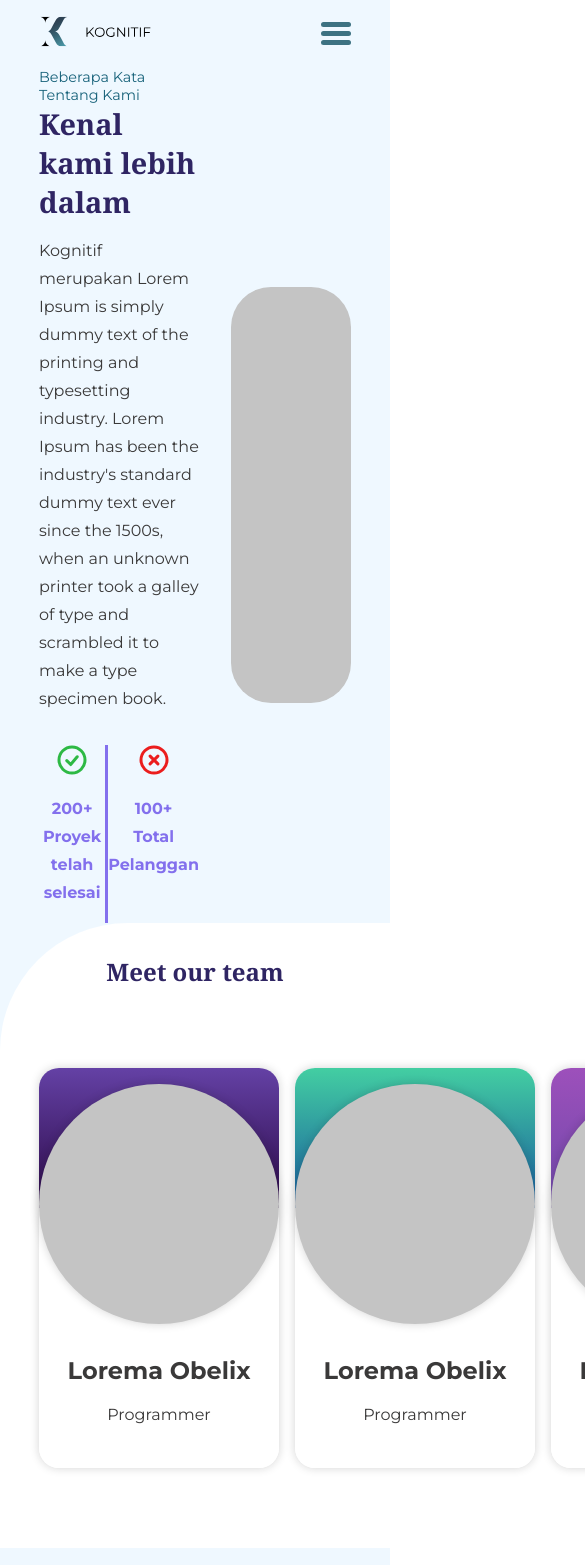
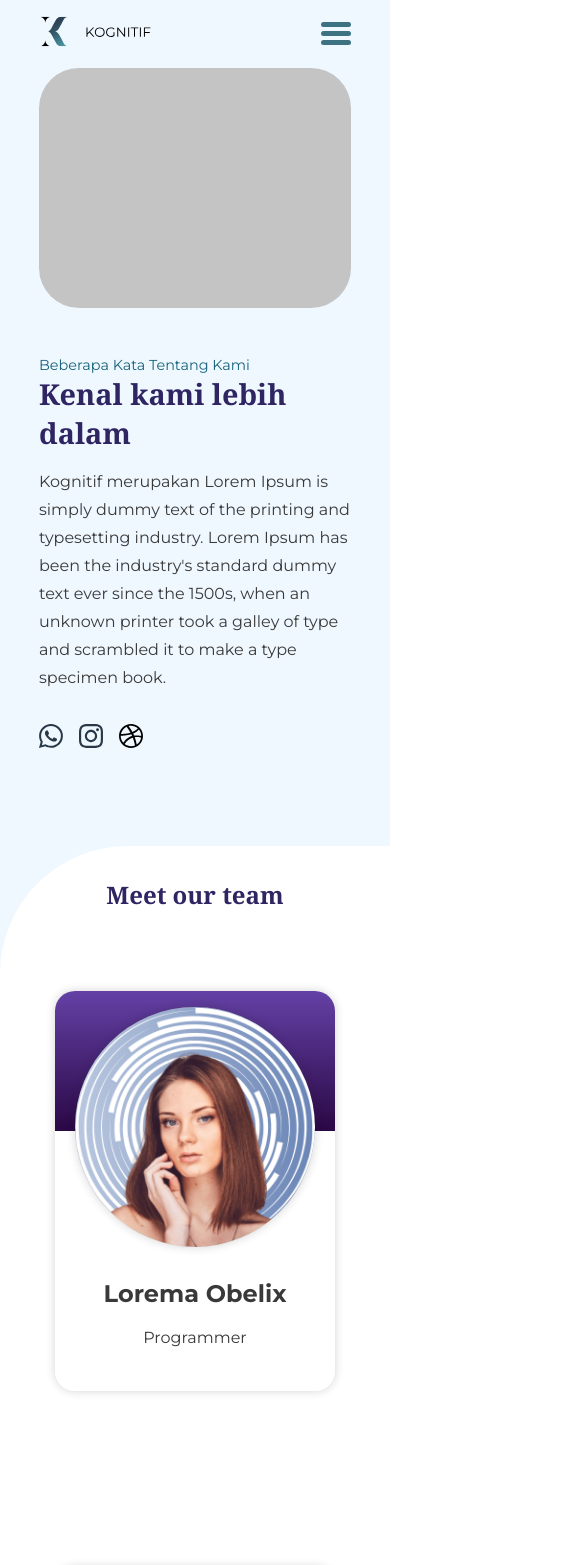
Before and after one commit to raharditya/kognitif.id, a Next.js app: page /about in a window 390 px wide. Shown: the top 1565 px of the page, 585 px wide, since content can reach past the window. Built offline with nearby package versions, Linux system fonts and the light colour scheme.

Commit message:
change about us property and layout

```diff
--- a/components/TeamContent.jsx
+++ b/components/TeamContent.jsx
@@ -5,7 +5,7 @@ function TeamContent(props) {
         <div className="tc-flex">
             <div className="tc-container">
                 <div className="tc-info">
-                    <div className="tc-image"></div>
+                    <div className="tc-image" style={{backgroundImage: `url("/profile-pic.png")`}}></div>
                     <div className="tc-desc">
                         <h2> Lorema Obelix </h2>
                         <p> Programmer </p>
--- a/pages/about.jsx
+++ b/pages/about.jsx
@@ -1,6 +1,7 @@
 import React from "react";
 import Head from "next/head";
 import TeamContent from "../components/TeamContent";
+import Link from "next/link";
 
 function about(props) {
     return(
@@ -20,13 +21,22 @@ function about(props) {
                         took a galley of type and scrambled it to make a type specimen book.
                         </p>
                         <div className="abt-container">
-                            <div className="abt-item abt-item-1">
-                                <img src="/svg/check.svg" alt=""/>
-                                <p> 200+ <br/> Proyek telah selesai </p>
-                            </div>
-                            <div className="abt-item">
-                                <img src="/svg/cross.svg" alt=""/>
-                                <p> 100+ <br/> Total Pelanggan </p>
+                            <div className="abt-social">
+                                <Link href="/">
+                                    <a>
+                                        <img src="/svg/whatsapp.svg" alt=""/>
+                                    </a>
+                                </Link>
+                                <Link href="/">
+                                    <a>
+                                        <img src="svg/instagram.svg" alt="" />
+                                    </a>
+                                </Link>
+                                <Link href="/">
+                                    <a>
+                                        <img src="svg/dribbble.svg" alt="" />
+                                    </a>
+                                </Link>
                             </div>
                         </div>
                     </div>
--- a/styles/about.scss
+++ b/styles/about.scss
@@ -36,18 +36,14 @@ $BLUE: #8370ed;
 
 .abt-container{
     display: flex;
-    justify-items: center;
-    text-align: center;
+    justify-content: space-between;
     margin-top: 2rem;
-    font-weight: 700;
     color: $MAIN-COLOR;
 
-    .abt-item{
-        flex: 1;
-    }
-
-    .abt-item-1{
-        border-right: solid $MAIN-COLOR;
+    .abt-social{
+      display: flex;
+      justify-content: space-between;
+      gap: 1rem;
     }
 }
 
@@ -60,6 +56,7 @@ $BLUE: #8370ed;
 .center{
     text-align: center;
     justify-content: center;
+    font-size: 2.1rem;
 }
 
 .abt-content-container {
@@ -143,3 +140,41 @@ $BLUE: #8370ed;
 .tc-container:nth-child(4){
   background: linear-gradient(to bottom, #485563, #29323c 35%, white 35%);
 }
+
+@media only screen and (max-width: 768px) {
+  .abt-header {
+    background-color: $THEME-BG;
+
+    .inner-abt-header {
+      display: flex;
+      align-items: center;
+      flex-direction: column-reverse;
+      min-height: 115vh;
+      padding-bottom: 12rem;
+    }
+
+    .head-abt-1 {
+      margin-right: 0;
+      margin-top: 3rem;
+    }
+
+    .head-abt-2 {
+      flex: unset;
+      width: 100%;
+      height: 15rem;
+      border-radius: 40px;
+      background-color: $PLACEHOLDER;
+    }
+  }
+
+  .tc-flex{
+    display: flex;
+    flex-direction: column;
+    justify-content: space-between;
+    align-items: center;
+  }
+
+  .center {
+      font-size: 1.5rem;
+  }
+}
```
Also changed, not shown: public/svg/project.svg (added), public/svg/user.svg (added).
